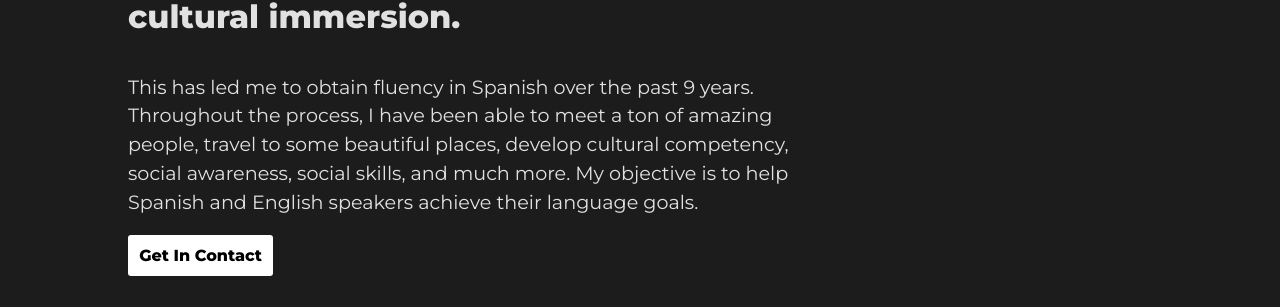
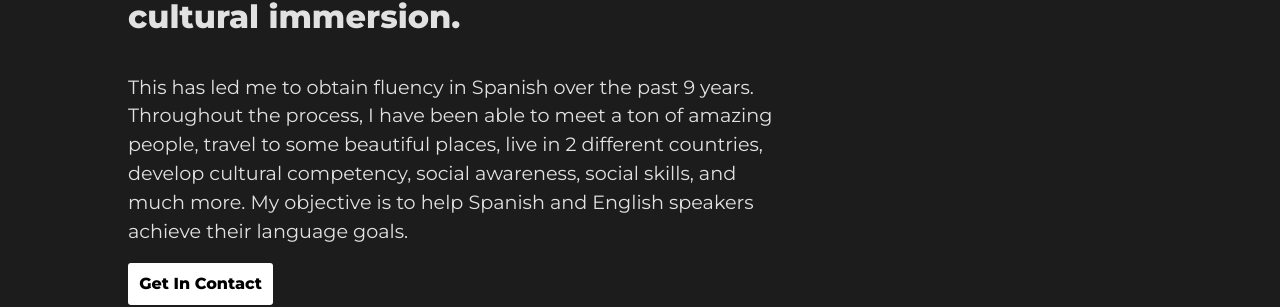
Before and after one commit to valeroscode/LoTienes, a React (Vite) app: page /About in a window 1280 px wide. Shown: the part 459-766 px from the top of the page. Built offline with nearby package versions, Linux system fonts and the light colour scheme; a web font is replaced by a local one.

Commit message:
Update About.jsx

```diff
--- a/src/About.jsx
+++ b/src/About.jsx
@@ -40,7 +40,7 @@ function About() {
         <h1 className='montserrat-800'>About Me.</h1>
         <h3 className='montserrat-800'>I'm a young man with a <a className='montserrat-800'>passion</a> for language and cultural immersion.</h3>
         <p className='montserrat-400'>
-        This has led me to obtain fluency in Spanish over the past 9 years. Throughout the process, I have been able to meet a ton of amazing people, travel to some beautiful places, develop cultural competency, social awareness, social skills, and much more. My objective is to help Spanish and English speakers achieve their language goals.
+        This has led me to obtain fluency in Spanish over the past 9 years. Throughout the process, I have been able to meet a ton of amazing people, travel to some beautiful places, live in 2 different countries, develop cultural competency, social awareness, social skills, and much more. My objective is to help Spanish and English speakers achieve their language goals.
         </p>
         <div id='about-me-buttons' className='montserrat-800'>
           <a className='montserrat-800' href="mailto: dejour.banks02@gmail.com">Get In Contact</a>
```
